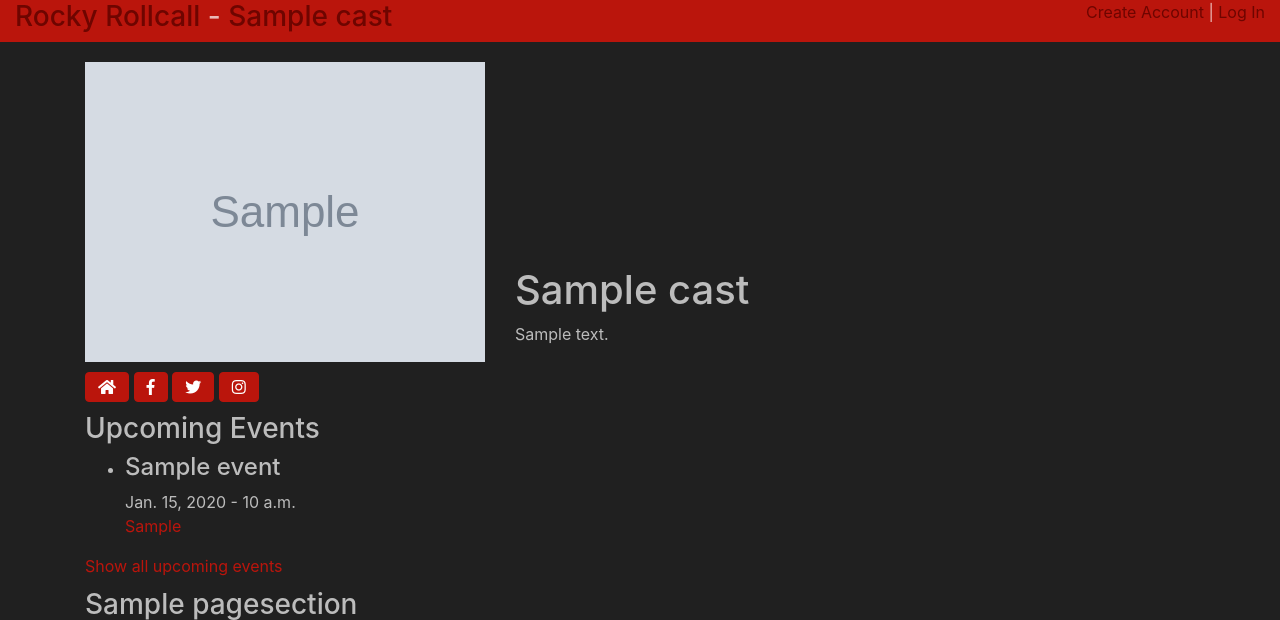
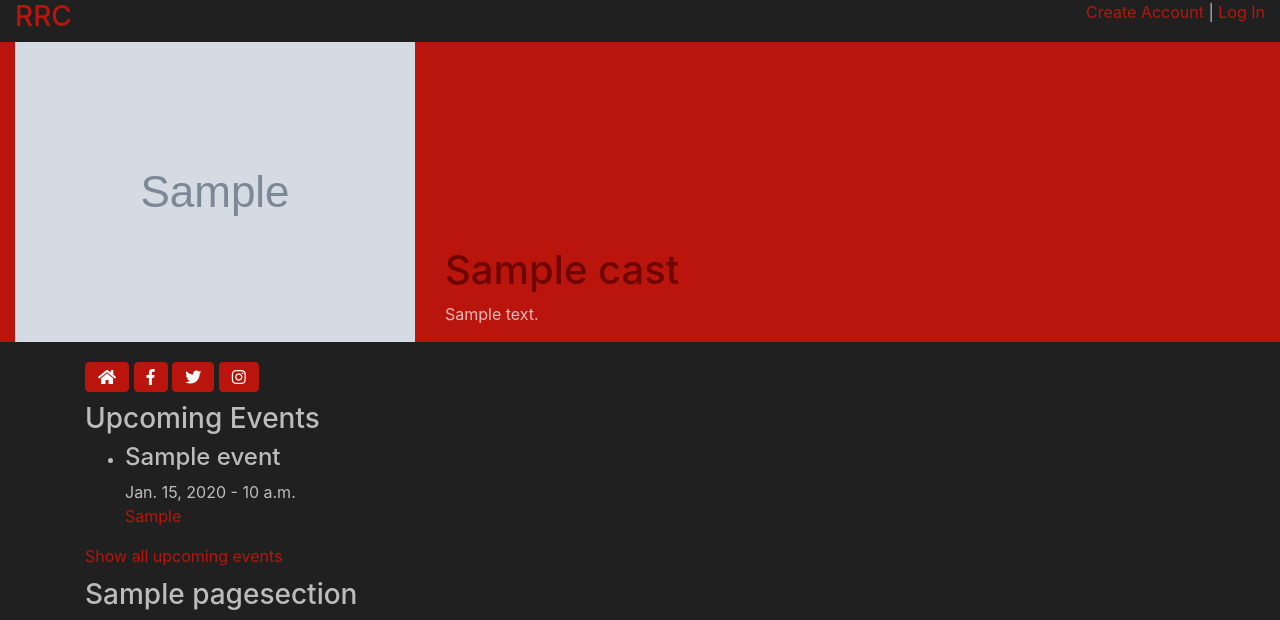
Before and after one commit to devdupont/Rocky-Rollcall, a Django app: a page that uses templates/base.html in a window 1280 px wide. Shown: the top 620 px of the page. Run offline with Django 3.2, Linux system fonts and the light colour scheme; tables that the repository leaves empty hold one stand-in row (values such as "Sample post"); grey boxes marked "Sample" are stand-in pictures; parts of the project's set-up code (start-up, migrations or seed data) failed here and were passed over; some libraries are stand-ins or nearby versions.

Commit message:
Split nav and page header

```diff
--- a/castpage/templates/castpage/base.html
+++ b/castpage/templates/castpage/base.html
@@ -4,6 +4,6 @@
     {% include 'castpage/include/headers.html' %}
 {% endblock %}
 
-{% block topbar %}
-    {% include 'castpage/include/topbar.html' %}
+{% block header %}
+    {% include 'castpage/include/header.html' %}
 {% endblock %}
--- a/castpage/templates/castpage/home.html
+++ b/castpage/templates/castpage/home.html
@@ -1,18 +1,6 @@
 {% extends 'castpage/base.html' %}
 
 {% block content %}
-    <div class="row title-card">
-        {% if cast.logo %}
-        <div class="col-md-auto">
-            <img src="{{ cast.logo.url }}" />
-        </div>
-        {% endif %}
-        <div class="col align-self-end">
-            <h1>{{ cast.name }}</h1>
-            {% if show_management %}<a class="btn btn-primary" href="{% url 'cast_admin' slug=cast.slug %}" role="button"><i class="fas fa-cog"></i></a>{% endif %}
-            <p>{{ cast.description }}</p>
-        </div>
-    </div>
     <div class="row social-card">
         <div class="col">
             {% if cast.external_url %}<a class="btn btn-primary" href="{{ cast.external_url }}" role="button"><i class="fas fa-home"></i></a>{% endif %}
--- /dev/null
+++ b/castpage/templates/castpage/include/header.html
@@ -0,0 +1,12 @@
+<div class="castbar row">
+    {% if cast.logo %}
+    <div class="col-md-auto">
+        <img src="{{ cast.logo.url }}" />
+    </div>
+    {% endif %}
+    <div class="col align-self-end">
+        <h1><a href="{% url 'cast_home' slug=cast.slug %}">{{ cast.name }}</a></h1>
+        {% if show_management %}<a class="btn btn-primary" href="{% url 'cast_admin' slug=cast.slug %}" role="button"><i class="fas fa-cog"></i></a>{% endif %}
+        <p>{{ cast.description }}</p>
+    </div>
+</div>
--- a/castpage/templates/castpage/include/topbar.html
+++ /dev/null
@@ -1,8 +0,0 @@
-<div class="row justify-content-between">
-    <div class="col">
-        <h3><a href="/">Rocky Rollcall</a>{% if cast %} - <a href="{% url 'cast_home' slug=cast.slug %}">{{ cast.name }}</a>{% endif %}</h1>
-    </div>
-    <div class="col-sm-auto">
-        {% include 'include/loginout.html' %}
-    </div>
-</div>
--- a/landingpage/static/css/rockymain.css
+++ b/landingpage/static/css/rockymain.css
@@ -1,6 +1,14 @@
 body {
     background: #202020;
     color: rgba(255, 255, 255, 0.7);
+}
+
+nav a {
+    color: #BA150C;
+}
+
+nav a:hover {
+    color: #F15A52;
 }
 
 header {
@@ -40,6 +48,7 @@ main .row {
 .btn-primary:hover {
     background-color: #F15A52;
     border-color: #F15A52;
+    color: #6E0500;
 }
 
 .btn-danger {
--- a/templates/base.html
+++ b/templates/base.html
@@ -1,6 +1,7 @@
 {% load static %}
 <html>
     <head>
+        <meta name="viewport" content="width=device-width, initial-scale=1.0">
         <link rel="stylesheet" href="https://stackpath.bootstrapcdn.com/bootstrap/4.1.3/css/bootstrap.min.css" integrity="sha384-MCw98/SFnGE8fJT3GXwEOngsV7Zt27NXFoaoApmYm81iuXoPkFOJwJ8ERdknLPMO" crossorigin="anonymous">
         <link rel="stylesheet" href="https://use.fontawesome.com/releases/v5.3.1/css/all.css" integrity="sha384-mzrmE5qonljUremFsqc01SB46JvROS7bZs3IO2EmfFsd15uHvIt+Y8vEf7N7fWAU" crossorigin="anonymous">
         <link rel="stylesheet" href="{% static 'css/rockymain.css' %}">
@@ -9,9 +10,12 @@
         {% endblock %}
     </head>
     <body>
+        <nav class="container-fluid">
+            {% include 'include/navbar.html' %}
+        </nav>
         <header class="container-fluid">
-            {% block topbar %}
-                {% include 'include/topbar.html' %}
+            {% block header %}
+                {% include 'include/header.html' %}
             {% endblock %}
         </header>
         <main>
--- /dev/null
+++ b/templates/include/header.html
@@ -0,0 +1,5 @@
+<div class="row">
+    <div class="col">
+        <h1>Rocky Roll Call</h1>
+    </div>
+</div>
--- a/templates/include/topbar.html
+++ b/templates/include/navbar.html
@@ -1,8 +1,8 @@
 <div class="row justify-content-between">
     <div class="col">
-        <h3><a href="/">Rocky Rollcall</a></h3>
+        <h3><a href="/">RRC</a></h3>
     </div>
-    <div class="col-sm-auto">
+    <div class="col-md-auto">
         {% include 'include/loginout.html' %}
     </div>
 </div>
```
